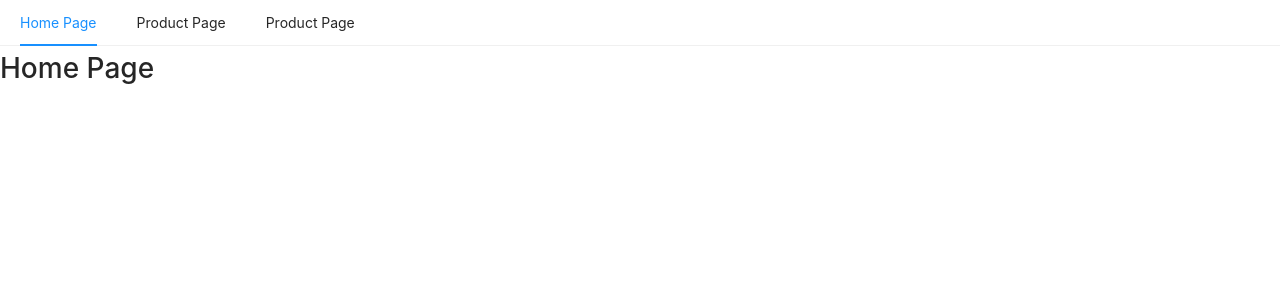
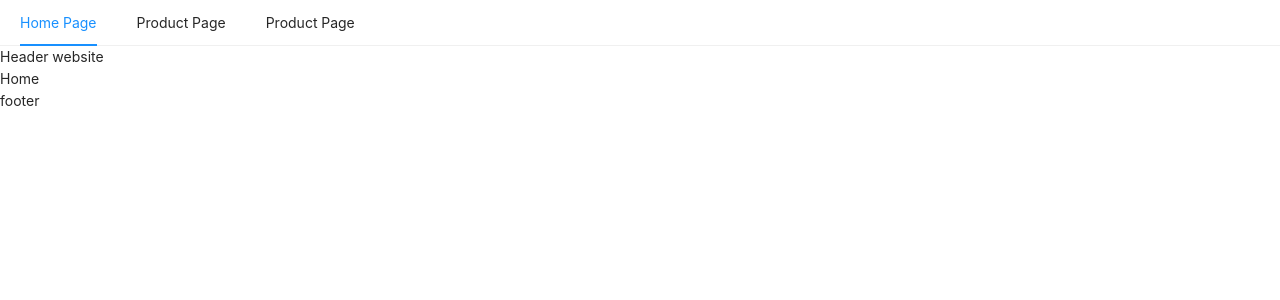
Before and after one commit to datlt2306/FPL-WEB209, a React (Vite) app: page / in a window 1280 px wide. Shown: the top 300 px of the page. Built offline with nearby package versions, Linux system fonts and the light colour scheme.

Commit message:
Buổi 5 : update router layout

```diff
--- a/src/App.jsx
+++ b/src/App.jsx
@@ -4,6 +4,11 @@ import Header from './components/Header';
 import { Routes, Route, Navigate } from 'react-router-dom';
 import Dashboard from './pages/Dashboard';
 import Admin from './pages/Admin';
+import AdminLayout from './pages/layouts/AdminLayout';
+import WebsiteLayout from './pages/layouts/WebsiteLayout';
+import Home from './pages/Home';
+import Products from './pages/Products';
+import ProductDetail from './pages/ProductDetail';
 
 
 function App(){
@@ -12,10 +17,17 @@ function App(){
     <div>
       <Header />
       <Routes>
-        <Route path="/" element={<h1>Home Page</h1>}/>
+        <Route path="/" element={<WebsiteLayout />}>
+            <Route index element={<Home />}/>
+            {/* Cách 1:  */}
+            <Route path="product">
+                <Route index element={<Products />}/>
+                <Route path=":id" element={<ProductDetail />} />
+            </Route>
+        </Route>
         <Route path="product" element={<h1>Product Page</h1>}/>
-        <Route path="admin" element={<Admin />}>
-          <Route index element={<Navigate to="/admin/dashboard" />} />
+        <Route path="admin" element={<AdminLayout />}>
+          <Route index element={<Navigate to="dashboard" />} />
           <Route path="dashboard" element={<Dashboard />} />
           <Route path="manager-product" element={<h1>Product Manager</h1>} />
           <Route path="manager-post" element={<h1>Post Manager</h1>} />
--- a/src/api/instance.jsx
+++ b/src/api/instance.jsx
@@ -1,6 +1,6 @@
 import axios from "axios";
 
 const instance = axios.create({
-    baseURL: "http://localhost:3001"
+    baseURL: "http://localhost:8000/api"
 })
 export default instance;
--- a/src/api/products.jsx
+++ b/src/api/products.jsx
@@ -4,3 +4,7 @@ export const create = (product) => {
     const url = `/products`;
     return instance.post(url);
 }
+export const get = (id) => {
+    const url = `/product/${id}`;
+    return instance.get(url);
+}
--- /dev/null
+++ b/src/pages/Home.jsx
@@ -0,0 +1,9 @@
+import React from 'react'
+
+const Home = () => {
+  return (
+    <div>Home</div>
+  )
+}
+
+export default Home
--- /dev/null
+++ b/src/pages/ProductDetail.jsx
@@ -0,0 +1,21 @@
+import React, { useEffect, useState } from 'react'
+import { useParams } from 'react-router-dom'
+import { get } from '../api/products';
+
+const ProductDetail = () => {
+    const { id } = useParams();
+    const [product, setProduct] = useState({});
+    console.log(id);
+    useEffect(() => {
+        const getProduct = async () => {
+            const { data } = await get(id);
+            setProduct(data);
+        }
+        getProduct();
+    }, [id])
+  return (
+    <div>{product && product.name}</div>
+  )
+}
+
+export default ProductDetail
--- /dev/null
+++ b/src/pages/Products.jsx
@@ -0,0 +1,9 @@
+import React from 'react'
+
+const Products = () => {
+  return (
+    <div>Products</div>
+  )
+}
+
+export default Products
--- /dev/null
+++ b/src/pages/layouts/AdminLayout.jsx
@@ -0,0 +1,14 @@
+import React from 'react'
+import { Outlet } from 'react-router-dom'
+
+const AdminLayout = () => {
+  return (
+    <div>
+        <header>Header admin</header>
+        <aside>Sidebar</aside>
+        <main><Outlet /></main>
+    </div>
+  )
+}
+
+export default AdminLayout
--- /dev/null
+++ b/src/pages/layouts/WebsiteLayout.jsx
@@ -0,0 +1,20 @@
+import React from 'react'
+import { Outlet } from 'react-router-dom'
+
+const WebsiteLayout = () => {
+  return (
+    <div>
+        <header>
+            Header website
+        </header>
+        <main>
+            <Outlet />
+        </main>
+        <footer>
+            footer
+        </footer>
+    </div>
+  )
+}
+
+export default WebsiteLayout
```
